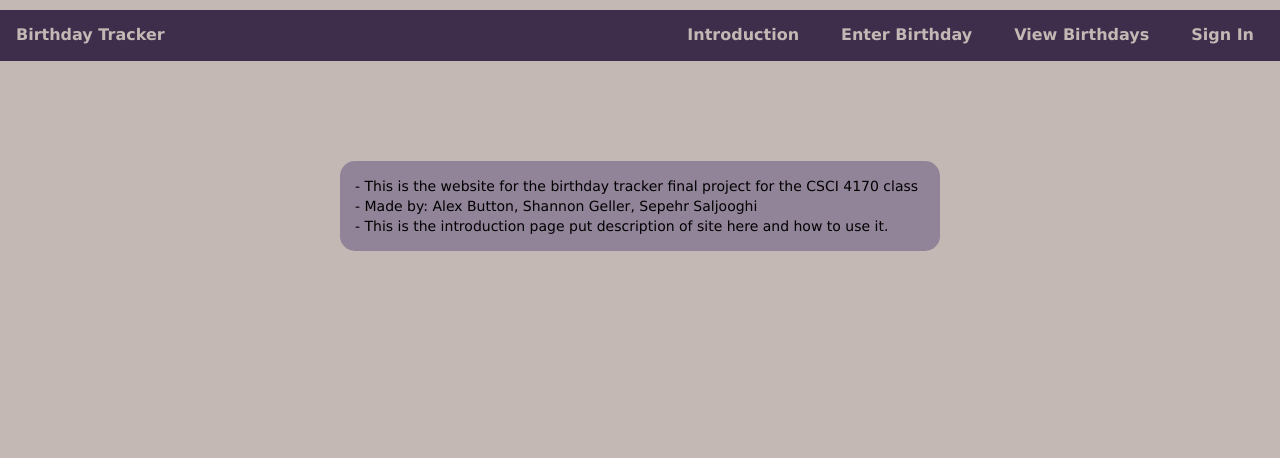
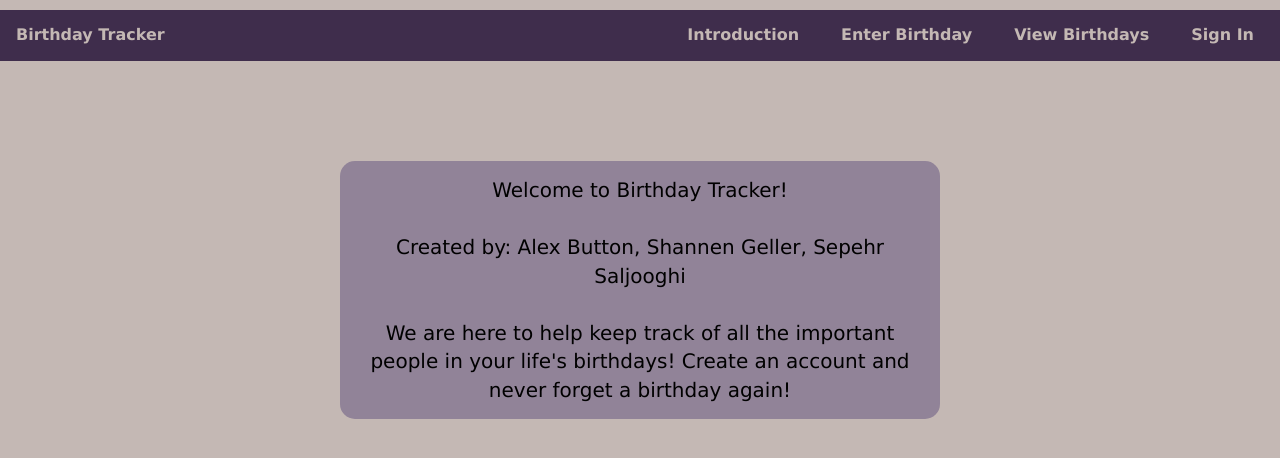
Before and after one commit to shannengeller/WebAppsBirthdayTracker, a Flask app: page / in a window 1280 px wide. Shown: the top 458 px of the page. Run offline with Flask 3, Linux system fonts and the light colour scheme; some libraries are stand-ins or nearby versions.

Commit message:
progress so far, need to add create account

```diff
--- a/website/templates/BT-EnterBDay.html
+++ b/website/templates/BT-EnterBDay.html
@@ -104,9 +104,7 @@
 			</form>
 		</div>
 
-		<p title="Birthday Tracker Enter BDay" style="text-align:left; font-family: 'Verdana'; font-size: 14px; width: 33%; margin-left: auto; margin-right: auto; margin-top: 100px;color: black; background-color: 918398; padding: 15px; border-radius: 15px;">
-		- This is the page for entering birthdays
-		</p>
+
 
 		<script>
 			function resetForm(){
--- a/website/templates/BT-Intro.html
+++ b/website/templates/BT-Intro.html
@@ -54,12 +54,16 @@
 		  	<li style="float: left;"><a style="pointer-events: none;">Birthday Tracker</a></li>
 		</ul>
 
-		<p title="Birthday Tracker Introduction" style="text-align:left; font-family: 'Verdana'; font-size: 14px; width: 600px; margin-left: auto; margin-right: auto; margin-top: 100px;color: black; background-color: 918398; padding: 15px; border-radius: 15px;">
-		- This is the website for the birthday tracker final project for the CSCI 4170 class
+		<p title="Birthday Tracker Introduction" style="text-align:center; font-family: 'Verdana'; font-size: 20px; width: 600px; margin-left: auto; margin-right: auto; margin-top: 100px;color: black; background-color: 918398; padding: 15px; border-radius: 15px;">
+		Welcome to Birthday Tracker!
 		<br>
-		- Made by: Alex Button, Shannon Geller, Sepehr Saljooghi
+
 		<br>
-		- This is the introduction page put description of site here and how to use it.
+		Created by: Alex Button, Shannen Geller, Sepehr Saljooghi
+		<br>
+
+		<br>
+		We are here to help keep track of all the important people in your life's birthdays! Create an account and never forget a birthday again!
 		</p>
 
 
```
Also changed, not shown: website/templates/BT-SignIn.html (+14 -3 lines).
